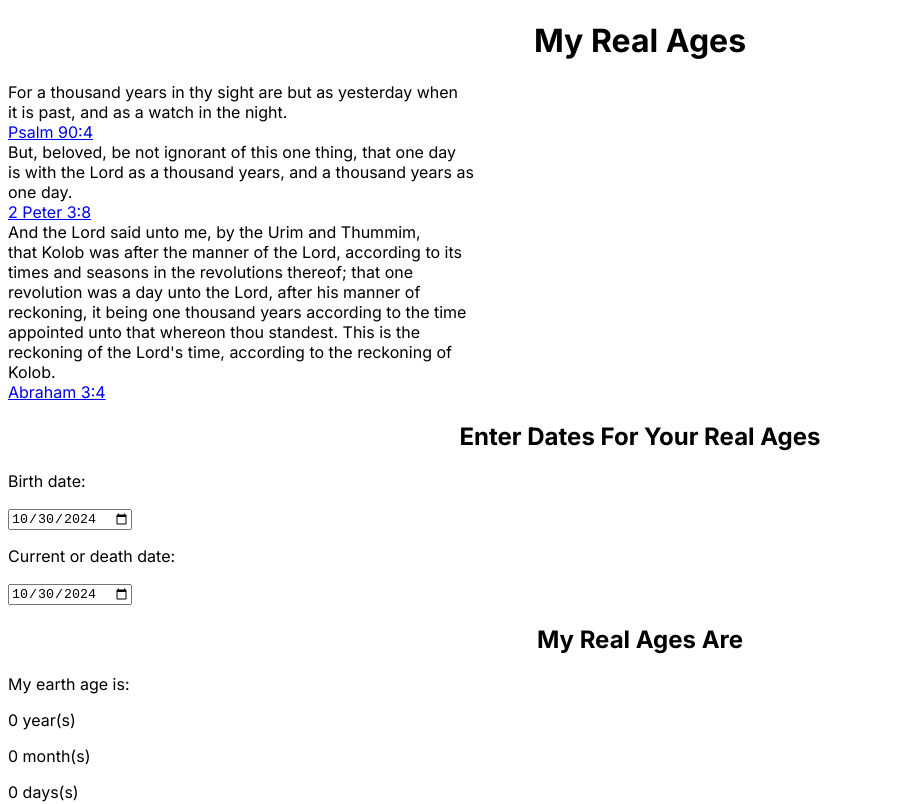
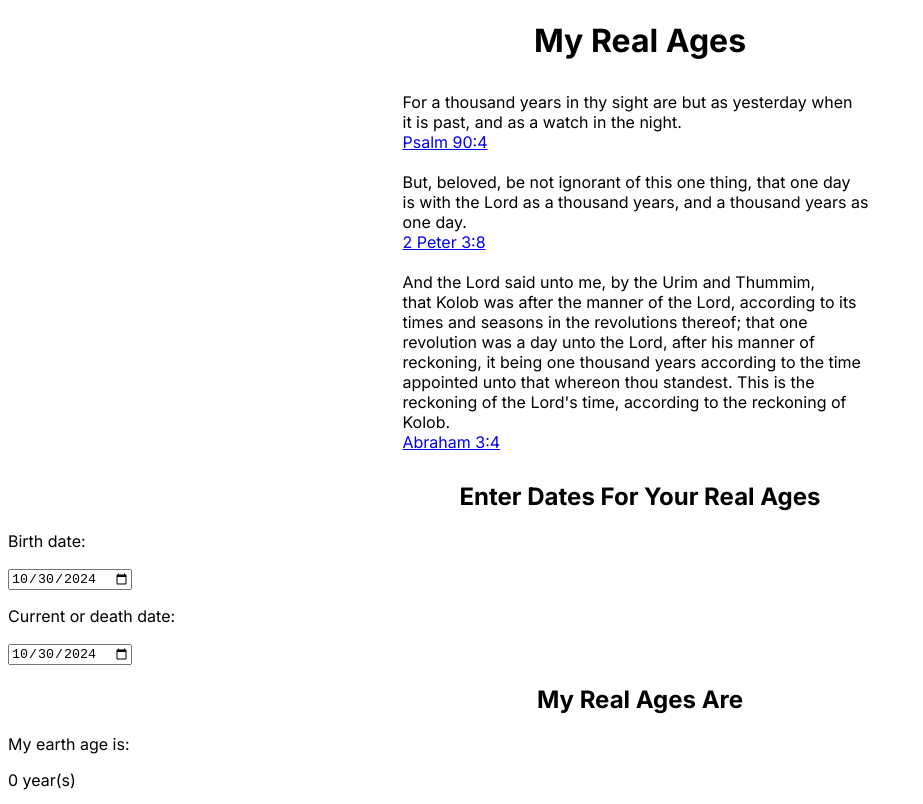
Before and after one commit to dannyvorton/my-real-ages, a Next.js app: page / in a window 1280 px wide. Shown: the top 804 px of the page, without its empty margins (0-923 px from the left). Built offline with nearby package versions, Linux system fonts and the light colour scheme.

Commit message:
update global css

```diff
--- a/app/components/scripture-comp.tsx
+++ b/app/components/scripture-comp.tsx
@@ -2,7 +2,7 @@ import Link from "next/link";
 
 export default function ScriptureComp() {
   return (
-    <div>
+    <div className="scripture-container">
       <article>
         For a thousand years in thy sight are but as yesterday when <br/>
         it is past, and as a watch in the night. <br/>
--- a/app/globals.css
+++ b/app/globals.css
@@ -1,3 +1,25 @@
 h1, h2 {
   text-align: center;
 }
+
+article {
+  padding: 5px;
+  margin: 5px;
+  width: 475px;
+  text-align: left;
+}
+
+footer {
+  text-align: center;
+}
+
+a:hover {
+  font-style: italic;
+}
+
+.scripture-container {
+  display: flex;
+  flex-direction: column;
+  justify-content: center;
+  align-items: center;
+}
```
